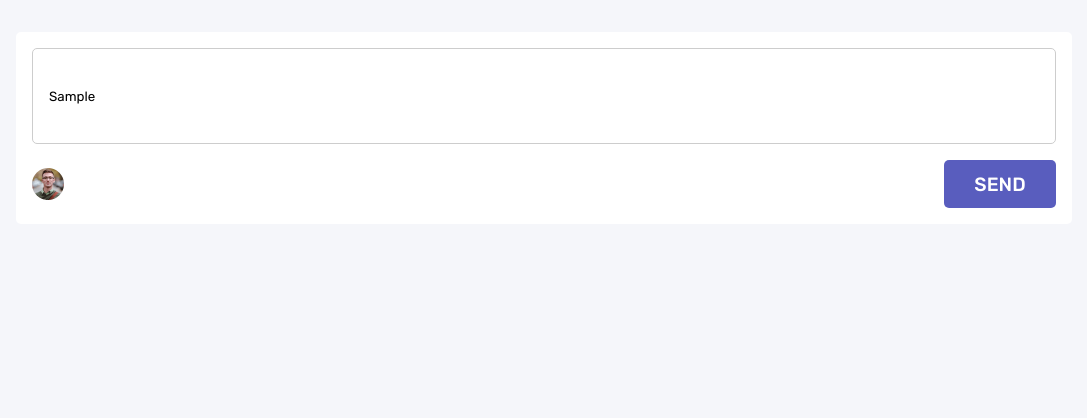
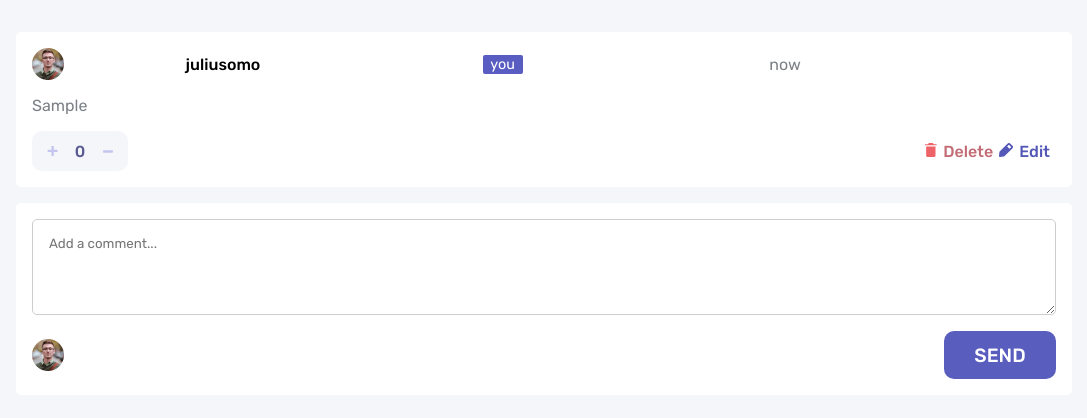
Before and after one commit to rodrisapiens/interactive-comments-section, a React (Create React App) app: page / in a window 1280 px wide. Both pictures are taken after typing "Sample" into the empty fields and a click on the button "SEND". Shown: the top 418 px of the page, without its empty margins (96-1183 px from the left). Built offline with nearby package versions, Linux system fonts and the light colour scheme.

Commit message:
good looking styles and time ago working well

```diff
--- a/src/App.js
+++ b/src/App.js
@@ -1,21 +1,73 @@
 import './styles/app.css';
-import { useState } from "react";
+import { useState,useReducer ,useEffect} from "react";
 import userImage from "./images/avatars/image-juliusomo.png";
-function App() {
-  const [comment, setComment] = useState("");
+import CommentBox from "./components/CommentBox.js";
+import { AppTimeContext } from './Context';
+export const actions = {
+  addComment: "addComment",
+  toggle: "toggle",
+  delete: "delete",
+  clear: "clear",
+  copy:"copy"
+}
+function reducer(listComents, action) {
+  switch (action.type) {
+    case actions.addComment:
+      {
+        return [...listComents, createNewComment(action.payLoad.newComment,action.payLoad.photo,action.payLoad.time,action.payLoad.name)]
+      }
+      default:
+        return listComents;
+  }
+}
+function createNewComment(newComment,photo,time,name)
+{
+  return {key:Date.now(),photo:photo,name:name,time:time,comment:newComment}
+}
+function App() {////////////////////////////////////////7
+  const [newComment, setNewComment] = useState("");
+  const [listComents, dispatch] = useReducer(reducer, []);
+  const [appTime,setAppTime]=useState(Date.now());
+  const [sent,setSent]=useState(false);
   function handleInput(e) {
-    setComment(e.currentTarget.value);
+    setNewComment(e.currentTarget.value);
   }
+  function handleSendComent()
+  {
+    setAppTime(Date.now());
+    dispatch({type:actions.addComment,payLoad:{newComment:newComment,time:Date.now(),photo:userImage,name:"juliusomo"}})
+    setNewComment("")
+  }
+
+/*   function handleUpdateAppTime()
+{
+  setAppTime(Date.now());
+}
+useEffect(() => {
+  handleUpdateAppTime()
+
+}, [newComment]) */
+
   return (
-    <div className="App">
+    <AppTimeContext.Provider value={{appTime,setAppTime}}>
+    <div className="app">
+      <div className="comments">
+      {
+        listComents.map((comentObj)=>
+        {
+          return <CommentBox key={comentObj.key}photo={comentObj.photo}name={comentObj.name}time={appTime}comment={comentObj.comment} mine={true}sent={sent}/>
+        })
+      }
+      </div>
       <div className="inputBox">
-        <input type="text" required placeholder='Add a comment...' className='comentInput' onChange={handleInput} value={comment}></input>
+        <textarea type="text" required placeholder='Add a comment...' className='comentInput' onChange={handleInput} value={newComment}></textarea>
         <div className="secondRaw">
           <img src={userImage} alt="" className="user" />
-          <button className="send">SEND</button>
+          <button className="send" onClick={handleSendComent}>SEND</button>
         </div>
       </div>
     </div>
+    </AppTimeContext.Provider>
   );
 }
 
--- /dev/null
+++ b/src/Context.js
@@ -0,0 +1,2 @@
+import { createContext } from "react";
+export const AppTimeContext=createContext();
--- /dev/null
+++ b/src/components/CommentBox.js
@@ -0,0 +1,85 @@
+import React, { useState, useEffect, useContext } from 'react'
+import { ReactComponent as IconPlus } from "../images/icon-plus.svg";
+import { ReactComponent as IconMinus } from "../images/icon-minus.svg";
+import { ReactComponent as IconReply } from "../images/icon-reply.svg";
+import { ReactComponent as IconDelete } from "../images/icon-delete.svg";
+import { ReactComponent as IconEdit } from "../images/icon-edit.svg";
+import { AppTimeContext } from '../Context';
+import "../styles/commentBox.css";
+
+
+
+function CommentBox({ name, comment, photo, time, mine,sent }) {
+    const [likes, setLikes] = useState(0);
+    const [ownTime, setOwnTime] = useState(Date.now());
+    const [timeAgo, setTimeAgo] = useState(0);
+/*     const[showTimeAgo,setShowTimeAgo]=useState("now");
+ */    const {appTime,setAppTime}=useContext(AppTimeContext)
+    useEffect(() => {
+        setOwnTime(Date.now())
+    }, [])
+    function ShowTimeAgo() {
+        let seconds = Math.round(timeAgo / 1000);
+        console.log("time passed:",seconds)
+        let response;
+        if (seconds < 1) {
+            response = "now";
+        }
+        if (seconds > 1) {
+            response = seconds+" seconds ago"
+        }
+        if (seconds > 60) {
+            response = Math.round(seconds / 60) +" minutes ago"
+        }
+        return(response);
+    }
+    useEffect(() => {
+        setTimeAgo(appTime - ownTime)
+        console.log("soy",comment,"se ejecuta effect cuando time cambbia")
+    }, [appTime])
+
+    function handleShow() {
+        if (mine) {
+            return <div className='myFoot'>
+                <IconDelete />
+                <button className="delete">Delete</button>
+                <IconEdit />
+                <button className="edit">Edit</button>
+            </div>
+        }
+        else {
+            return <div className='elseFoot'>
+                <IconReply />
+                <button className="reply">Reply</button>
+            </div>
+        }
+    }
+    return (
+        <div className='CommentBox'>
+            <div className="firstColumn">
+                <img src={photo} alt="" className="thumnail" />
+                <p className="name">{name}</p>
+                <p className="you">{mine ? "you" : ""}</p>
+                <p className="time">{ShowTimeAgo()}</p>
+            </div>
+            <p className="comment">{comment}</p>
+            <div className="thirdColumn">
+                <div className="buttonsAndLikes">
+                    <button className="plus" onClick={() => { setLikes(likes + 1) }}><IconPlus /></button>
+                    <span className="numerLikes">{likes}</span>
+                    <button className="minus" onClick={() => { setLikes(likes - 1) }}><IconMinus /></button>
+                </div>
+                <div className="footSection">
+                    {
+                        handleShow()
+                    }
+
+                </div>
+
+
+            </div>
+        </div>
+    )
+}
+
+export default CommentBox
--- a/src/styles/app.css
+++ b/src/styles/app.css
@@ -23,7 +23,9 @@ body {
 }
 
 .app {
-  text-align: center;
+  display: -ms-grid;
+  display: grid;
+  gap: 1em;
 }
 
 .inputBox {
@@ -43,7 +45,7 @@ body {
   border-radius: 5px;
   height: 6rem;
   width: 80vw;
-  padding-inline: 1rem;
+  padding: 1rem;
 }
 
 .secondRaw {
@@ -69,7 +71,7 @@ body {
 .send {
   background-color: #595dbe;
   border-style: none;
-  border-radius: 5px;
+  border-radius: 10px;
   width: 4rem;
   color: white;
   height: 3rem;
@@ -77,4 +79,15 @@ body {
   font-size: 1.2em;
   font-weight: 500;
 }
+
+.send:hover {
+  -webkit-filter: drop-shadow(0px 2px 3px black);
+          filter: drop-shadow(0px 2px 3px black);
+}
+
+.comments {
+  display: -ms-grid;
+  display: grid;
+  gap: 1em;
+}
 /*# sourceMappingURL=app.css.map */
--- a/src/styles/app.scss
+++ b/src/styles/app.scss
@@ -15,7 +15,8 @@ body {
     background-color: #f5f6fa;
 }
 .app {
-    text-align: center;
+    display: grid;
+    gap: 1em;
 }
 .inputBox {
     display: grid;
@@ -32,7 +33,7 @@ body {
     border-radius: 5px;
     height: 6rem;
     width: 80vw;
-    padding-inline: 1rem;
+    padding: 1rem;
 }
 .secondRaw {
     display: flex;
@@ -47,7 +48,7 @@ body {
 .send {
     background-color: #595dbe;
     border-style: none;
-    border-radius: 5px;
+    border-radius: 10px;
     width: 4rem;
     color: white;
     height: 3rem;
@@ -55,3 +56,10 @@ body {
     font-size: 1.2em;
     font-weight: 500;
 }
+.send:hover {
+    filter: drop-shadow(0px 2px 3px black);
+}
+.comments {
+    display: grid;
+    gap: 1em;
+}
--- /dev/null
+++ b/src/styles/commentBox.css
@@ -0,0 +1,112 @@
+.CommentBox {
+  display: -ms-grid;
+  display: grid;
+  background-color: white;
+  border-radius: 5px;
+  padding: 1rem;
+}
+
+.firstColumn {
+  display: -ms-grid;
+  display: grid;
+  -ms-grid-columns: 15% 29% 1fr 1fr;
+      grid-template-columns: 15% 29% 1fr 1fr;
+  -webkit-box-align: center;
+      -ms-flex-align: center;
+          align-items: center;
+}
+
+.thumnail {
+  width: 2rem;
+}
+
+.name {
+  font-weight: 500;
+}
+
+.you {
+  width: 2.5rem;
+  background-color: #595DC1;
+  text-align: center;
+  border-radius: 2px;
+  color: white;
+  font-size: 0.9em;
+  padding: 1px;
+}
+
+.time {
+  color: #7B8086;
+}
+
+.comment {
+  color: #7B8086;
+  margin-top: 1em;
+  margin-bottom: 1em;
+}
+
+.thirdColumn {
+  display: -webkit-box;
+  display: -ms-flexbox;
+  display: flex;
+  -webkit-box-pack: justify;
+      -ms-flex-pack: justify;
+          justify-content: space-between;
+  -webkit-box-align: center;
+      -ms-flex-align: center;
+          align-items: center;
+}
+
+.buttonsAndLikes {
+  background-color: #F5F6FA;
+  border-radius: 10px;
+  display: -webkit-box;
+  display: -ms-flexbox;
+  display: flex;
+  height: 2.5rem;
+}
+
+.plus {
+  background-color: transparent;
+  border-style: none;
+  width: 2.5rem;
+}
+
+.numerLikes {
+  color: #595A92;
+  font-weight: 500;
+  width: 1rem;
+  -ms-flex-item-align: center;
+      -ms-grid-row-align: center;
+      align-self: center;
+  text-align: center;
+}
+
+.minus {
+  background-color: transparent;
+  border-style: none;
+  width: 2.5rem;
+}
+
+.minus > svg {
+  vertical-align: middle;
+  margin-bottom: 1px;
+}
+
+.delete {
+  font-family: inherit;
+  color: #C36C75;
+  font-weight: 500;
+  background-color: transparent;
+  border-style: none;
+  font-size: 1em;
+}
+
+.edit {
+  font-family: inherit;
+  color: #5357B6;
+  font-weight: 500;
+  background-color: transparent;
+  border-style: none;
+  font-size: 1em;
+}
+/*# sourceMappingURL=commentBox.css.map */
--- /dev/null
+++ b/src/styles/commentBox.scss
@@ -0,0 +1,95 @@
+.CommentBox{
+    display: grid;
+    background-color: white;
+    border-radius: 5px;
+    padding: 1rem;
+}
+.firstColumn
+{
+    display: grid;
+grid-template-columns: 15% 29% 1fr 1fr;
+align-items: center;
+}
+.thumnail
+{
+    width: 2rem;
+}
+.name
+{
+    font-weight: 500;
+}
+.you
+{
+    width: 2.5rem;
+background-color: #595DC1;
+text-align: center;
+border-radius: 2px;
+color: white;
+font-size: 0.9em;
+padding: 1px;
+}
+.time
+{
+    color: #7B8086;
+}
+.comment
+{
+    color: #7B8086;
+margin-top: 1em;
+margin-bottom: 1em;
+}
+.thirdColumn
+{
+    display: flex;
+justify-content: space-between;
+align-items: center;
+}
+.buttonsAndLikes
+{
+    background-color: #F5F6FA;
+border-radius: 10px;
+display: flex;
+height: 2.5rem;
+}
+.plus
+{
+    background-color: transparent;
+border-style: none;
+width: 2.5rem;
+}
+.numerLikes
+{
+    color: #595A92;
+font-weight: 500;
+width: 1rem;
+align-self: center;
+text-align: center;
+}
+.minus
+{
+    background-color: transparent;
+border-style: none;
+width: 2.5rem;
+}
+.minus>svg{
+    vertical-align: middle;
+    margin-bottom: 1px;
+}
+.delete
+{
+    font-family: inherit;
+    color: #C36C75;
+    font-weight: 500;
+    background-color: transparent;
+    border-style: none;
+    font-size: 1em;
+  }
+.edit
+{
+    font-family: inherit;
+color: #5357B6;
+font-weight: 500;
+background-color: transparent;
+border-style: none;
+font-size: 1em;
+}
```
Also changed, not shown: 2 other files (tests, documents, lock files or other folders).
